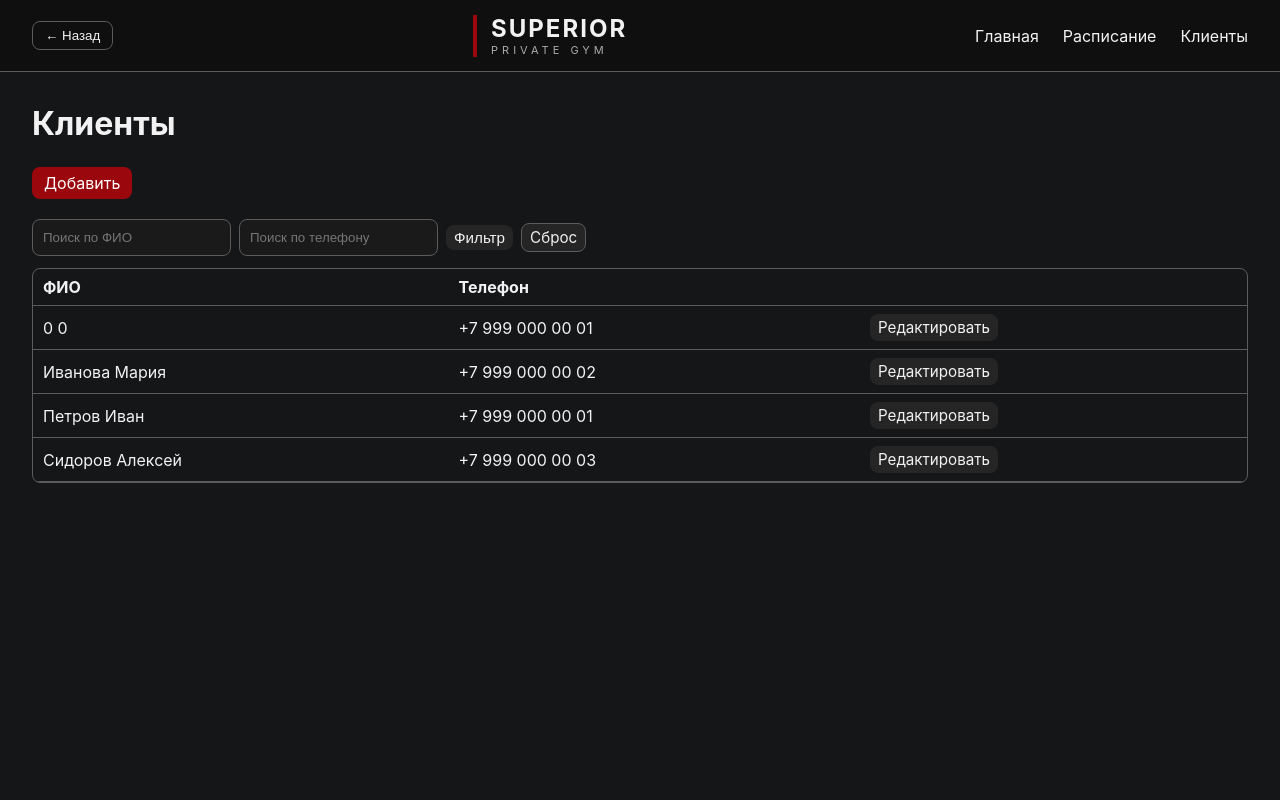
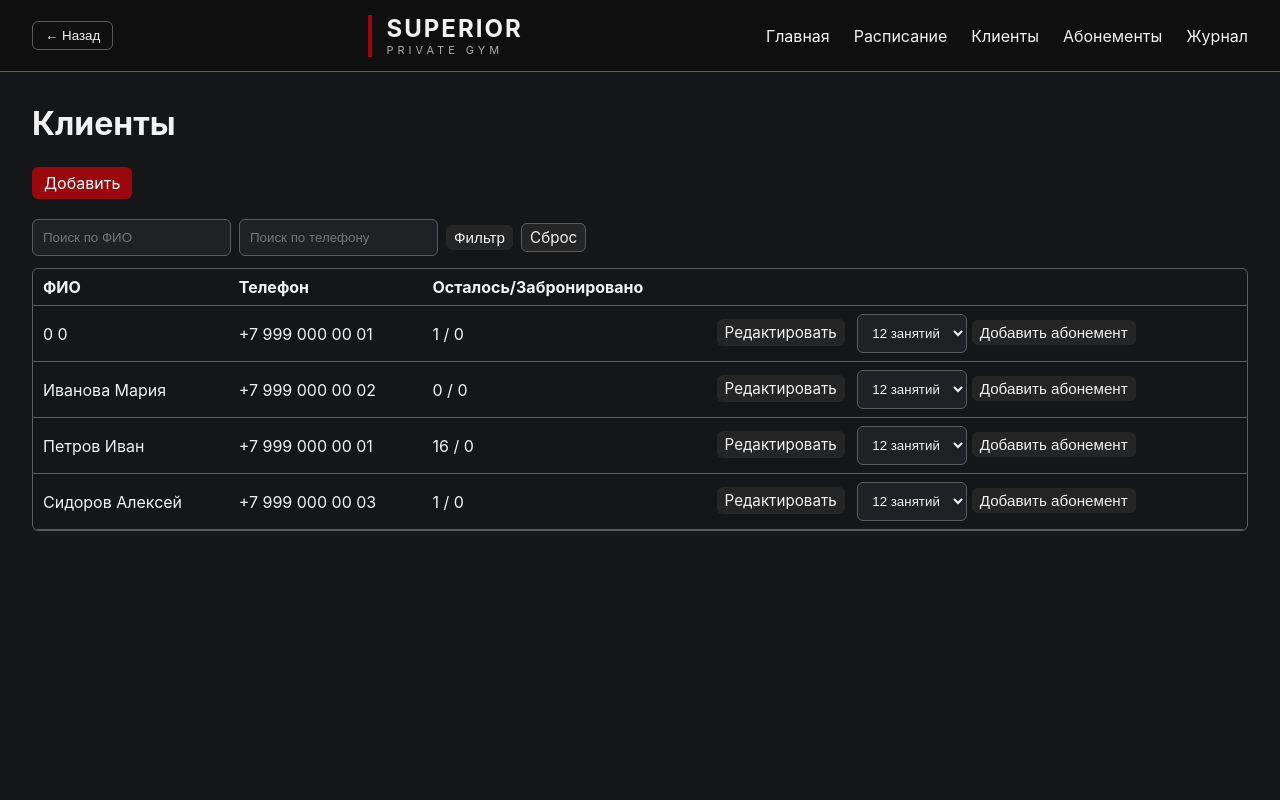
Before and after one commit to DenTaras/superior_crm, a FastAPI app: page /clients in a window 1280 px wide. Run offline with FastAPI, Linux system fonts and the light colour scheme.

Commit message:
Добавление поддержки абонементов и журнала занятий: реализованы функции для управления оставшимися занятиями клиентов, добавлены страницы для отображения абонементов и журнала проведённых занятий, а также соответствующие тесты.

```diff
--- a/app.py
+++ b/app.py
@@ -61,6 +61,8 @@ class Client(Base):
     phone = Column(String, nullable=True)
     # legacy поле `name` сохраняем для обратной совместимости
     name = Column(String, nullable=True)
+    # количество оставшихся занятий у клиента (сумма по купленным абонементам)
+    remaining_sessions = Column(Integer, default=1)
 
     def fio(self) -> str:
         """Возвращает краткое ФИО клиента: "Фамилия Имя Отчество" или fallback на `name`.
@@ -92,6 +94,14 @@ class Booking(Base):
     client_id = Column(Integer, ForeignKey("clients.id"))
     slot_id = Column(Integer, ForeignKey("slots.id"))
 
+
+class JournalEntry(Base):
+    __tablename__ = "journal"
+    id = Column(Integer, primary_key=True)
+    created_at = Column(DateTime, default=datetime.now)
+    slot_time = Column(DateTime)
+    clients = Column(String)  # comma-separated list of client names
+
 # Создаем все таблицы в базе данных, если они еще не существуют.
 Base.metadata.create_all(engine)
 
@@ -115,6 +125,7 @@ def ensure_client_columns():
             ("birth_place", "TEXT"),
             ("phone", "TEXT"),
             ("name", "TEXT"),
+                ("remaining_sessions", "INTEGER DEFAULT 1"),
         ]
         for col, coltype in to_add:
             if col not in existing:
@@ -126,6 +137,15 @@ def ensure_client_columns():
 
 
 ensure_client_columns()
+# После добавления колонки приводим существующие записи к дефолту 1 (пробное занятие)
+with engine.connect() as conn:
+    try:
+        conn.execute(text("UPDATE clients SET remaining_sessions = 1 WHERE remaining_sessions IS NULL OR remaining_sessions = 0"))
+    except Exception:
+        pass
+
+# Создаём таблицу журнала, если ещё нет
+Base.metadata.create_all(engine)
 
 
 # Регистрируем Jinja2 фильтр для форматирования телефонов
@@ -335,11 +355,23 @@ def clients_page(
 
     clients = query.order_by(Client.last_name, Client.first_name).limit(1000).all()
 
+    # считаем для каждого клиента, сколько будущих броней у него уже есть
+    now_dt = datetime.now()
+    client_rows = []
+    for c in clients:
+        booked_future = (
+            db.query(Booking)
+            .join(Slot, Booking.slot_id == Slot.id)
+            .filter(Booking.client_id == c.id, Slot.start_time >= now_dt)
+            .count()
+        )
+        client_rows.append({"client": c, "booked_future": booked_future})
+
     return templates.TemplateResponse(
         request=request,
         name="clients.html",
         context={
-            "clients": clients,
+            "client_rows": client_rows,
             "q_name": q_name,
             "q_phone": q_phone,
         },
@@ -373,6 +405,7 @@ def add_client_post(
         birth_place=(birth_place or "").strip(),
         phone=(phone or "").strip(),
         name=f"{(last_name or '').strip()} {(first_name or '').strip()}".strip(),
+        remaining_sessions=1,
     )
     db.add(client)
     db.commit()
@@ -405,6 +438,38 @@ def clients_create(request: Request):
         name="clients_create.html",
         context={},
     )
+
+
+@app.post("/clients/add_subscription")
+def clients_add_subscription(
+    client_id: int = Form(...),
+    package: int = Form(...),
+    db: Session = Depends(get_db),
+):
+    """Добавляет абонемент выбранного пакета к клиенту, увеличивая `remaining_sessions`."""
+    client = db.get(Client, client_id)
+    try:
+        package = int(package)
+    except Exception:
+        package = 0
+    if client and package in (12, 8, 4):
+        client.remaining_sessions = (client.remaining_sessions or 0) + package
+        db.add(client)
+        db.commit()
+    return RedirectResponse("/clients", status_code=303)
+
+
+@app.get("/subscriptions")
+def subscriptions_page(request: Request):
+    """Статическая страница с перечнем доступных абонементов."""
+    return templates.TemplateResponse(request=request, name="subscriptions.html", context={})
+
+
+@app.get("/journal")
+def journal_page(request: Request, db: Session = Depends(get_db)):
+    """Страница журнала проведённых занятий."""
+    entries = db.query(JournalEntry).order_by(JournalEntry.created_at.desc()).all()
+    return templates.TemplateResponse(request=request, name="journal.html", context={"entries": entries})
 
 
 @app.post("/clients/edit/{client_id}")
@@ -569,7 +634,25 @@ def add_client(
     Проверяет вместимость слота и не добавляет запись, если слот заполнен.
     """
     slot = db.get(Slot, slot_id)
+    # проверяем, хватает ли у клиента доступных занятий
+    client = db.get(Client, client_id)
+    now_dt = datetime.now()
+    # количество будущих бронирований клиента
+    booked_future = (
+        db.query(Booking)
+        .join(Slot, Booking.slot_id == Slot.id)
+        .filter(Booking.client_id == client_id, Slot.start_time >= now_dt)
+        .count()
+    )
 
+    # Новая семантика: remaining_sessions == 0 означает, что у клиента нет занятий — блокируем.
+    if client is None:
+        return RedirectResponse(f"/slot/{slot_id}?week_offset={week_offset}&flash=limit_reached", status_code=303)
+    remaining = int(client.remaining_sessions or 0)
+    if remaining == 0 or booked_future >= remaining:
+        return RedirectResponse(f"/slot/{slot_id}?week_offset={week_offset}&flash=limit_reached", status_code=303)
+
+    # затем проверяем вместимость слота
     count = (
         db.query(Booking)
         .filter(
@@ -579,16 +662,46 @@ def add_client(
     )
 
     if count < slot.capacity:
-
-        booking = Booking(
-            client_id=client_id,
-            slot_id=slot.id,
-        )
-
+        booking = Booking(client_id=client_id, slot_id=slot.id)
         db.add(booking)
         db.commit()
 
     return RedirectResponse(f"/slot/{slot_id}?week_offset={week_offset}", status_code=303)
+
+
+@app.post("/slot/{slot_id}/complete")
+def complete_slot(slot_id: int, week_offset: int = Form(0), db: Session = Depends(get_db)):
+    """Помечает слот как проведённый: списывает по одному занятию у всех записанных,
+    добавляет запись в журнал и удаляет слот вместе с бронированиями.
+    """
+    slot = db.get(Slot, slot_id)
+    if not slot:
+        return RedirectResponse(f"/schedule?week_offset={week_offset}", status_code=303)
+
+    # получаем всех бронировавших
+    bookings = db.query(Booking).filter(Booking.slot_id == slot_id).all()
+    client_names = []
+    for b in bookings:
+        c = db.get(Client, b.client_id)
+        if c:
+            client_names.append(c.fio())
+            # уменьшаем remaining_sessions не ниже 0
+            try:
+                c.remaining_sessions = max(0, int(c.remaining_sessions or 0) - 1)
+            except Exception:
+                c.remaining_sessions = 0
+            db.add(c)
+
+    # сохраняем запись в журнал
+    entry = JournalEntry(slot_time=slot.start_time, clients=", ".join(client_names))
+    db.add(entry)
+
+    # удаляем бронирования и слот
+    db.query(Booking).filter(Booking.slot_id == slot_id).delete()
+    db.query(Slot).filter(Slot.id == slot_id).delete()
+    db.commit()
+
+    return RedirectResponse(f"/journal", status_code=303)
 
 
 # При первом запуске приложения мы проверяем, есть ли в базе данных клиенты и слоты.
@@ -606,6 +719,7 @@ try:
                 birth_place="Москва",
                 phone="+79990000001",
                 name="Петров Иван",
+                remaining_sessions=1,
             ),
             Client(
                 first_name="Мария",
@@ -615,6 +729,7 @@ try:
                 birth_place="Санкт-Петербург",
                 phone="+79990000002",
                 name="Иванова Мария",
+                remaining_sessions=1,
             ),
             Client(
                 first_name="Алексей",
@@ -624,9 +739,10 @@ try:
                 birth_place="Казань",
                 phone="+79990000003",
                 name="Сидоров Алексей",
+                remaining_sessions=1,
             ),
         ])
-        for i in range(9):
+        for i in range(1):
             db.add_all([
                 Client(
                     first_name=f"{i}",
@@ -636,6 +752,7 @@ try:
                     birth_place=f"{i}",
                     phone="+79990000001",
                     name=f"{i}",
+                    remaining_sessions=1,
                 )
             ])
         db.commit()
--- a/static/style.css
+++ b/static/style.css
@@ -2,20 +2,25 @@
     /* фон страницы */
     --bg: #151618;
     /* фон выпадающего списка */
-    --surface: #1a1a1a;
+    --surface: #1F2124;
     /* фон элемента при наведении */
     --surface-hover: #252525;
     /* цвет текста */
     --text: #f2f2f2;
     /* цвет вторичного текста */
     --muted: #aaaaaa;
-    /* цвет акцента */
+    /* цвет основного акцента */
     --accent: #9A070D;
+    --accent-hover: #B10A11;
+    --accent-soft: rgba(154,7,13,.15);
+    /* цвета вторичноо акцента */
+    --warm_1: #8A6A4A;
+    --warm_2: #7B5A3D;
     /* цвет границы */
     --border: #5B5B5B;
     /* радиусы и отступы */
-    --radius: 8px;
-    --radius-lg: 12px;
+    --radius: 6px;
+    --radius-lg: 10px;
     --pad: 10px;
     --pad-lg: 20px;
     --btn-pad: 6px 12px;
--- a/templates/base.html
+++ b/templates/base.html
@@ -43,6 +43,12 @@
         <a href="/clients">
             Клиенты
         </a>
+        <a href="/subscriptions">
+            Абонементы
+        </a>
+        <a href="/journal">
+            Журнал
+        </a>
     </nav>
 </header>
 
--- a/templates/clients.html
+++ b/templates/clients.html
@@ -24,15 +24,28 @@
     <div class="clients-table-wrapper">
     <table class="clients-table">
         <thead>
-            <tr><th>ФИО</th><th>Телефон</th><th></th></tr>
+            <tr><th>ФИО</th><th>Телефон</th><th>Осталось/Забронировано</th><th></th></tr>
         </thead>
         <tbody>
-        {% for client in clients %}
+        {% for row in client_rows %}
+            {% set client = row.client %}
             <tr>
                 <td>{{ client.fio() }}</td>
                 <td>{{ client.phone|format_phone }}</td>
                 <td>
+                    {{ client.remaining_sessions or 0 }} / {{ row.booked_future }}
+                </td>
+                <td>
                     <a class="btn btn--small" href="/clients/edit/{{ client.id }}">Редактировать</a>
+                    <form method="post" action="/clients/add_subscription" style="display:inline;margin-left:8px;">
+                        <input type="hidden" name="client_id" value="{{ client.id }}" />
+                        <select name="package" class="field" style="display:inline-block;width:auto;">
+                            <option value="12">12 занятий</option>
+                            <option value="8">8 занятий</option>
+                            <option value="4">4 занятия</option>
+                        </select>
+                        <button class="btn btn--small" type="submit">Добавить абонемент</button>
+                    </form>
                 </td>
             </tr>
         {% endfor %}
--- a/templates/schedule.html
+++ b/templates/schedule.html
@@ -13,6 +13,8 @@
 {% if flash %}
     {% if flash == 'slot_conflict' %}
         {% set msg = 'Время пересекается с существующим слотом.' %}
+    {% elif flash == 'limit_reached' %}
+        {% set msg = 'У клиента нет доступных занятий для бронирования.' %}
     {% else %}
         {% set msg = flash %}
     {% endif %}
```
Also changed, not shown: templates/journal.html (added, +24 -0 lines), templates/slot.html (+49 -0 lines), templates/subscriptions.html (added, +18 -0 lines), tests/test_journal.py (added, +47 -0 lines), tests/test_subscriptions.py (added, +46 -0 lines), superior.db.
